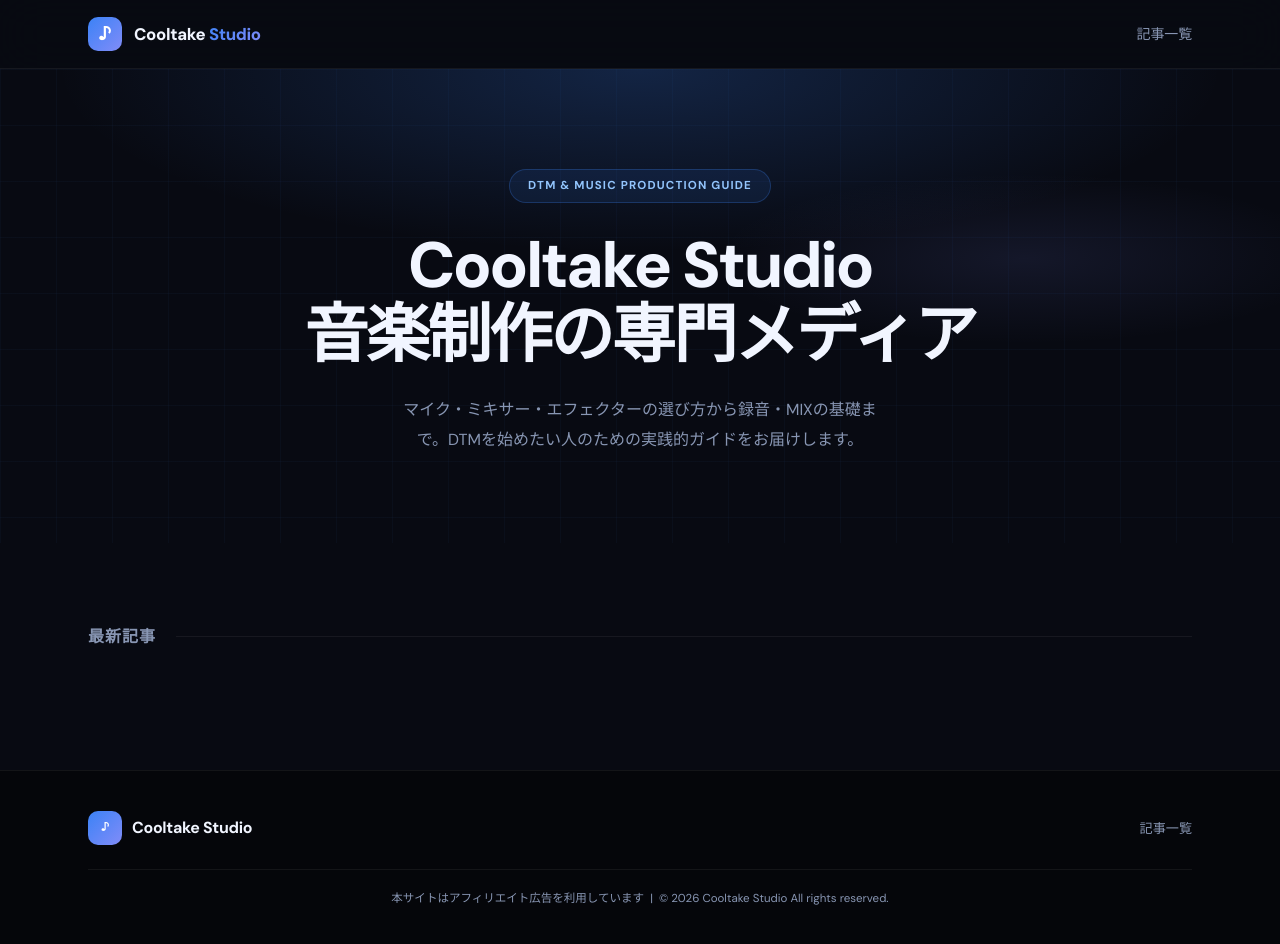
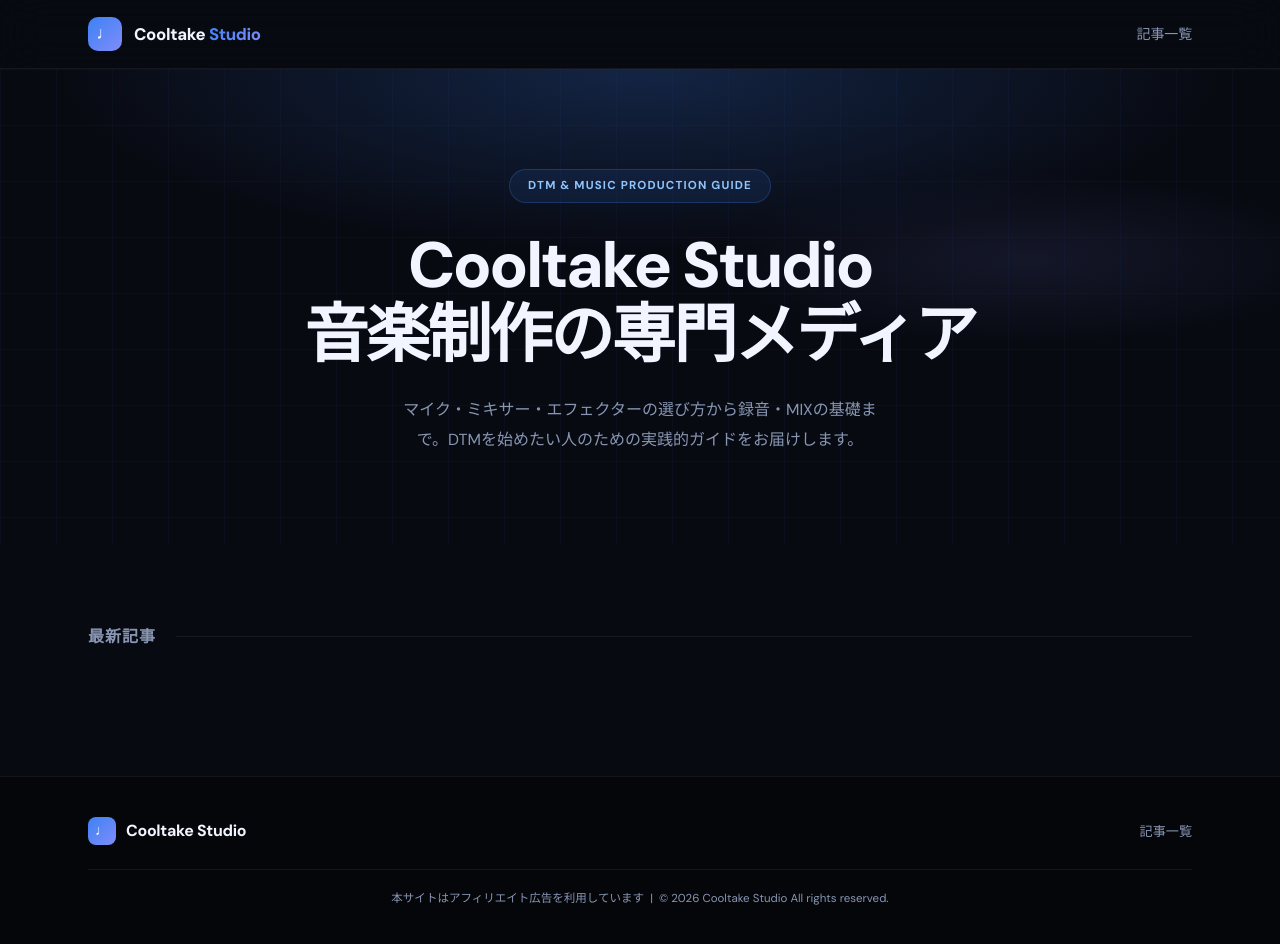
Before and after one commit to cooltake/cooltake.github.io, a Jekyll site: the page built from index.md, in a window 1280 px wide and 948 px high. Shown: the top 944 px of the window. Built offline with Jekyll 4.4.1, drawn with Linux system fonts in a browser that asks for light colours.

Commit message:
Update default.html: DM Sans font + refined logo

```diff
--- a/_layouts/default.html
+++ b/_layouts/default.html
@@ -6,14 +6,16 @@
   <title>{% if page.title %}{{ page.title }} | {% endif %}Cooltake Studio</title>
   <meta name="description" content="{% if page.description %}{{ page.description }}{% else %}{{ site.description }}{% endif %}">
   <link rel="preconnect" href="https://fonts.googleapis.com">
-  <link href="https://fonts.googleapis.com/css2?family=Noto+Sans+JP:wght@400;500;700;900&display=swap" rel="stylesheet">
+  <link rel="preconnect" href="https://fonts.gstatic.com" crossorigin>
+  <link href="https://fonts.googleapis.com/css2?family=DM+Sans:ital,opsz,wght@0,9..40,400;0,9..40,500;0,9..40,700;0,9..40,800;0,9..40,900&family=Noto+Sans+JP:wght@400;500;700;900&display=swap" rel="stylesheet">
   <link rel="stylesheet" href="{{ '/assets/css/style.css' | relative_url }}">
 </head>
 <body>
   <header class="site-header">
     <div class="container">
       <a href="{{ '/' | relative_url }}" class="logo">
-        <span class="logo-badge">♪</span><span class="logo-main">Cooltake<span class="logo-dot"> Studio</span></span>
+        <div class="logo-badge">♩</div>
+        <span class="logo-main">Cooltake <span class="logo-dot">Studio</span></span>
       </a>
       <nav class="site-nav">
         <a href="{{ '/' | relative_url }}">記事一覧</a>
@@ -25,7 +27,7 @@
     <div class="container">
       <div class="footer-inner">
         <div class="footer-brand">
-          <span class="logo-badge" style="font-size:.7rem;padding:2px 8px;">♪</span>
+          <div class="logo-badge" style="width:28px;height:28px;border-radius:8px;font-size:.9rem;">♩</div>
           <span>Cooltake Studio</span>
         </div>
         <div class="footer-links">
```
